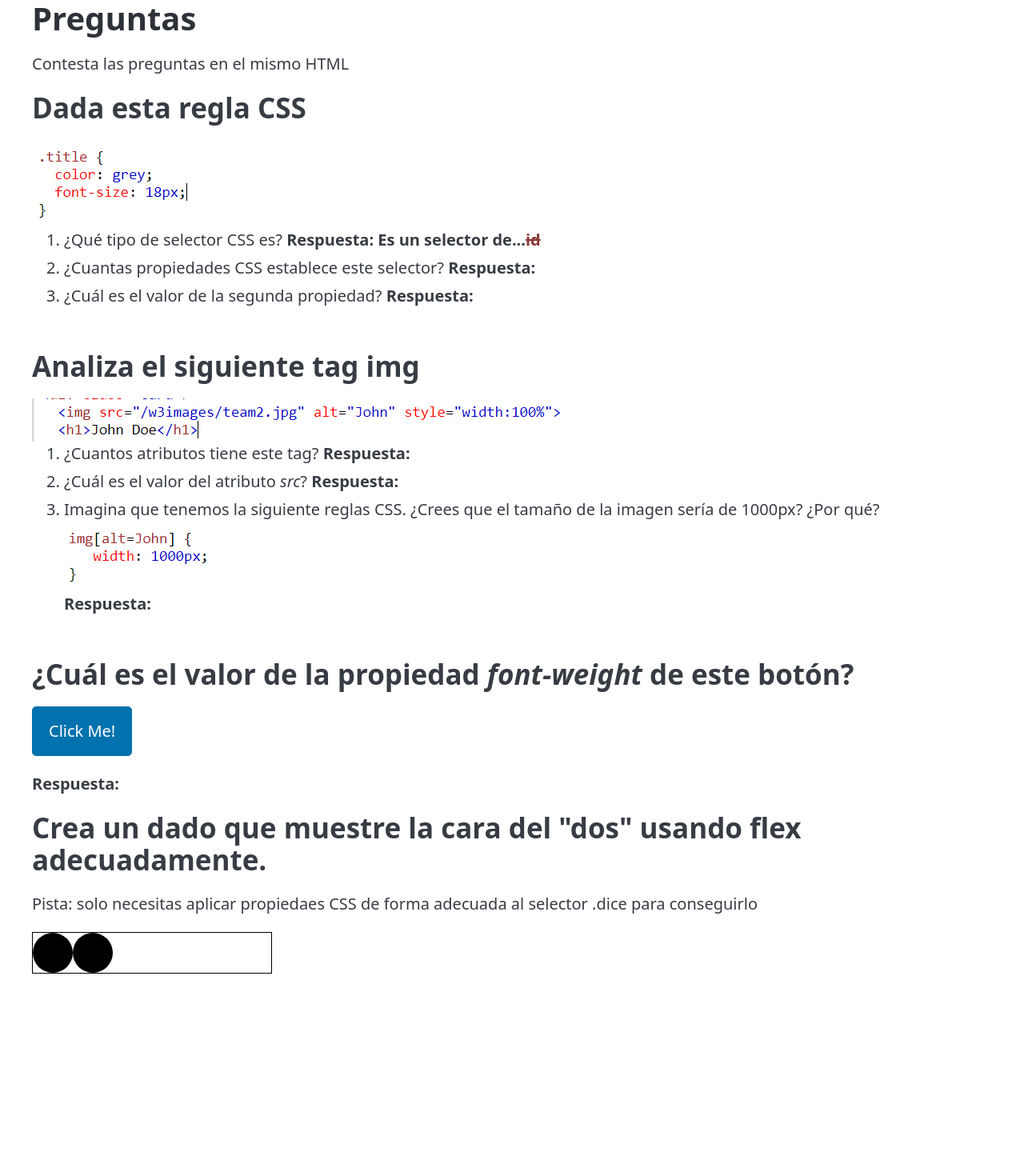
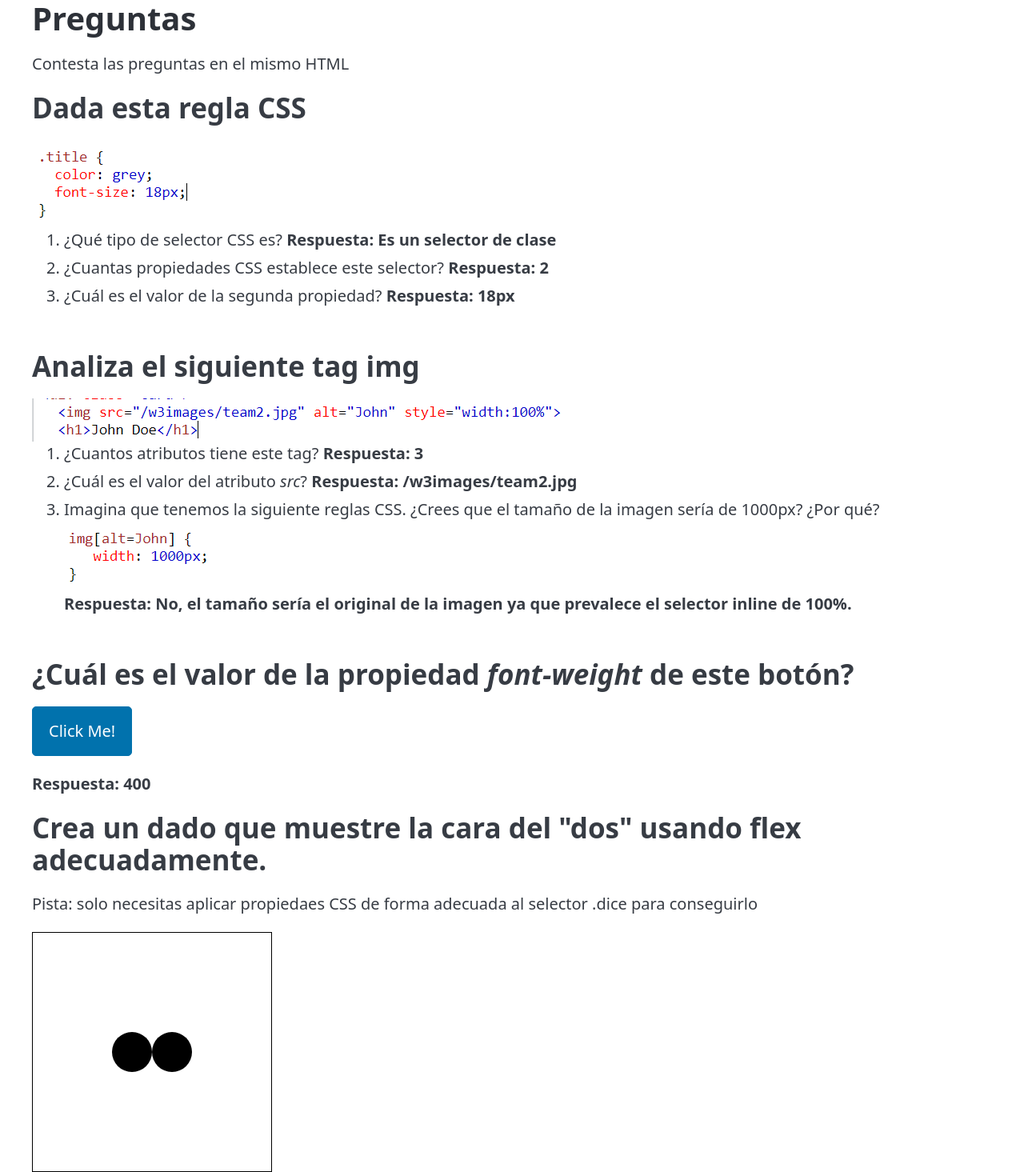
Before and after one commit to Alexalom99/ironhack-evaluacion-continua-uf1841-main, a plain HTML site: page ejercicio-teoria-y-flex/index.html in a window 1280 px wide. Shown: the whole page at 80% size. Before the commit the page ends 1217 px from the top, so only its background shows below. Drawn offline with nearby package versions, Linux system fonts and the light colour scheme.

Commit message:
Ejercicio teoría acabado

```diff
--- a/ejercicio-teoria-y-flex/index.html
+++ b/ejercicio-teoria-y-flex/index.html
@@ -14,7 +14,10 @@
         .dice {
             display: flex;
             border: 1px solid black;
+            align-items: center;
+            justify-content: center;
             width: 300px;
+            height: 300px;
         }
 
         .dice>div {
@@ -36,22 +39,22 @@
         <h2>Dada esta regla CSS</h2>
         <img src="cssrule.png" alt="">
         <ol>
-            <li>¿Qué tipo de selector CSS es? <span>Respuesta: Es un selector de...<del>id</del> </span></li>
-            <li>¿Cuantas propiedades CSS establece este selector? <span>Respuesta:</span></li>
-            <li>¿Cuál es el valor de la segunda propiedad? <span>Respuesta:</span></li>
+            <li>¿Qué tipo de selector CSS es? <span>Respuesta: Es un selector de clase</span></li>
+            <li>¿Cuantas propiedades CSS establece este selector? <span>Respuesta: 2</span></li>
+            <li>¿Cuál es el valor de la segunda propiedad? <span>Respuesta: 18px</span></li>
         </ol>
         <h2>Analiza el siguiente tag img</h2>
         <img src="tagimg.png" alt="">
         <ol>
-            <li>¿Cuantos atributos tiene este tag? <span>Respuesta:</span></li>
-            <li>¿Cuál es el valor del atributo <i>src</i>? <span>Respuesta:</span></li>
+            <li>¿Cuantos atributos tiene este tag? <span>Respuesta: 3</span></li>
+            <li>¿Cuál es el valor del atributo <i>src</i>? <span>Respuesta: /w3images/team2.jpg</span></li>
             <li>Imagina que tenemos la siguiente reglas CSS. ¿Crees que el tamaño de la imagen sería de 1000px? ¿Por
                 qué? <img src="big-image.png" alt=""> </li>
-            <p><span>Respuesta:</span></p>
+            <p><span>Respuesta: No, el tamaño sería el original de la imagen ya que prevalece el selector inline de 100%.</span></p>
         </ol>
         <h2>¿Cuál es el valor de la propiedad <i>font-weight</i> de este botón?</h2>
         <button type="button" onclick="alert('Hello world!')">Click Me!</button>
-        <p><span>Respuesta: </span></p>
+        <p><span>Respuesta: 400</span></p>
     </div>
     <div class="container">
         <h2>Crea un dado que muestre la cara del "dos" usando flex adecuadamente.</h2>
```
